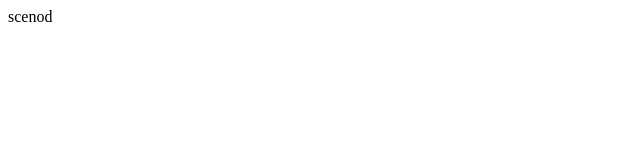
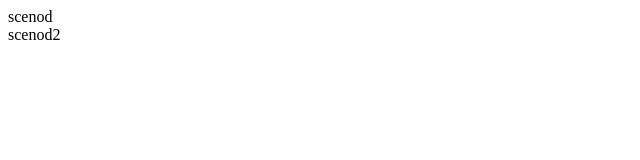
Before and after one commit to yang-lea/git-test, a plain HTML site: page index1.html in a window 1280 px wide. Shown: the full height of the page, 0-640 px from the left. Drawn offline with Linux system fonts and the light colour scheme.

Commit message:
second commit

```diff
--- a/index1.html
+++ b/index1.html
@@ -6,5 +6,6 @@
 </head>
 <body>
 <div>scenod</div>
+<div>scenod2</div>
 </body>
 </html>
```
